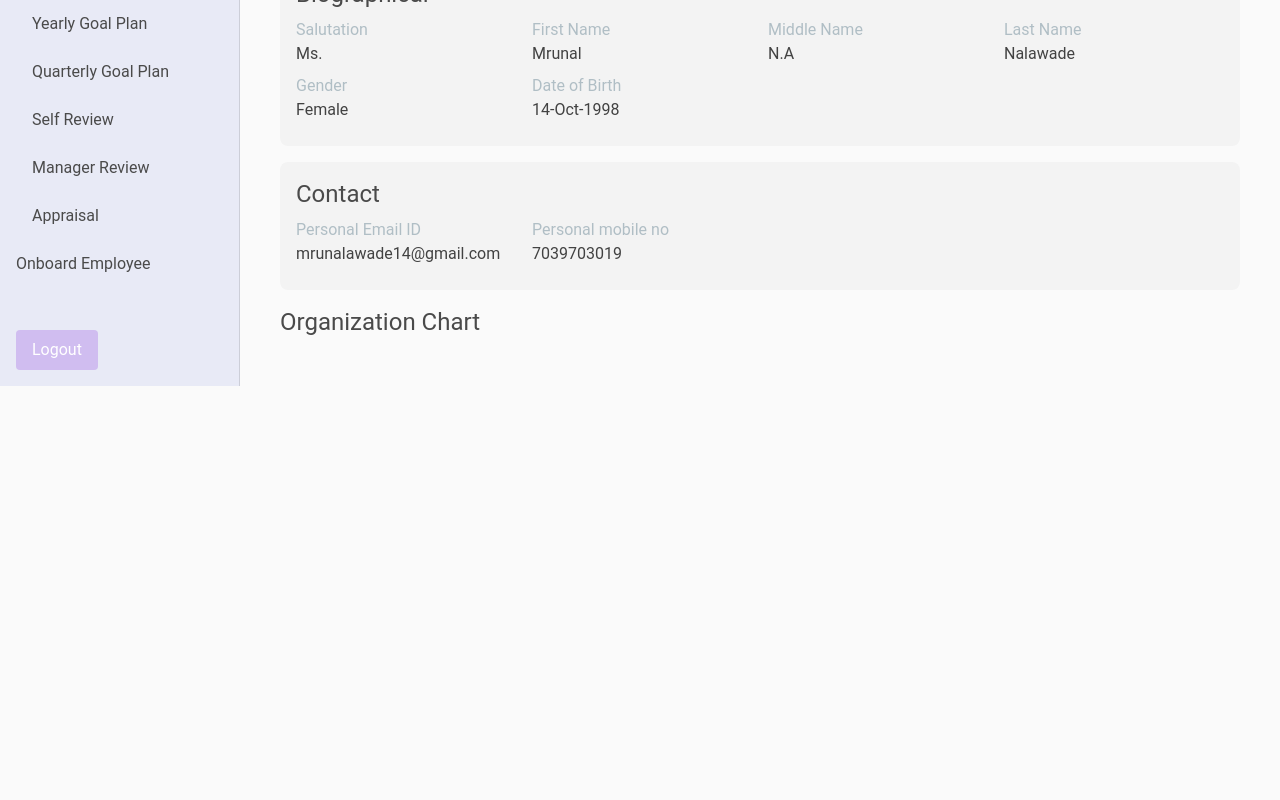
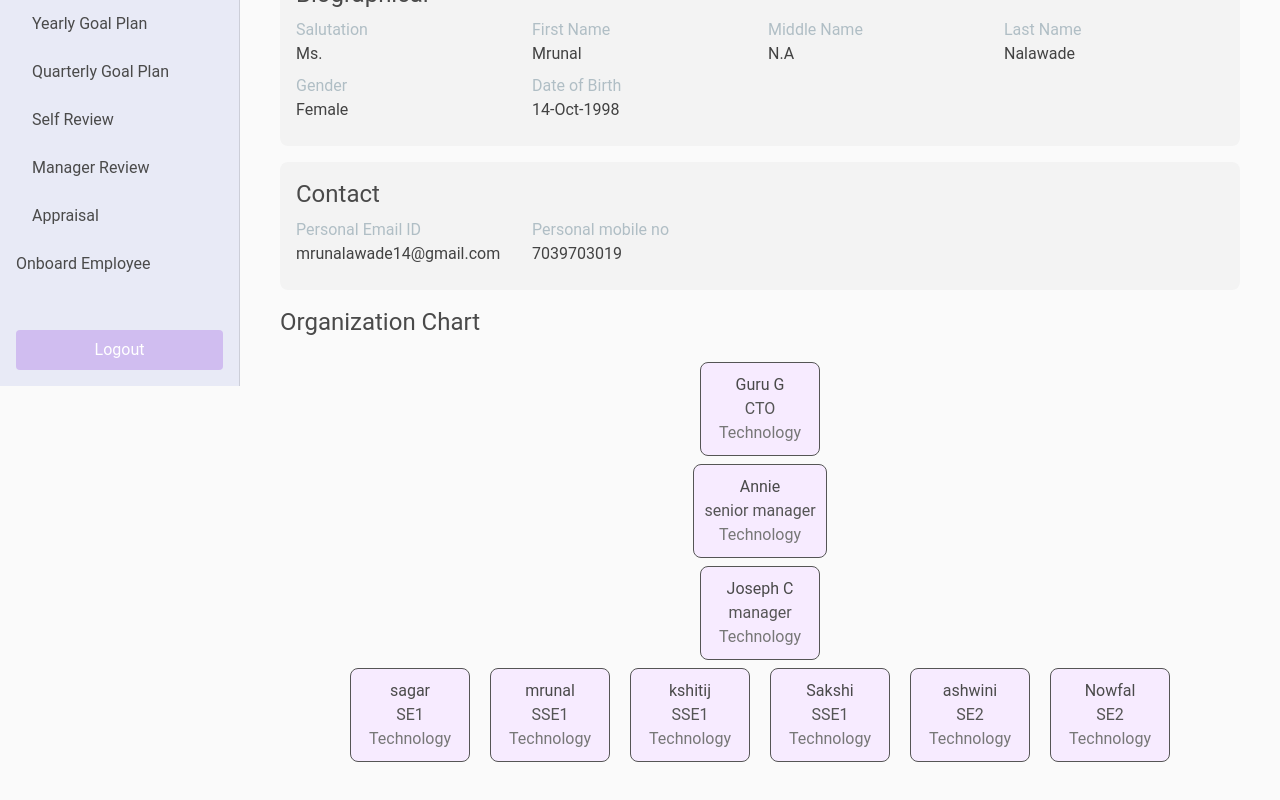
Before and after one commit to Ashwin7867/Cl-Hive-Frontend, a React (Create React App) app: page /profile-overview in a window 1280 px wide. Shown: the part 414-1214 px from the top of the page. Before the commit the page ends 800 px from the top, so only its background shows below. Built offline with nearby package versions, Linux system fonts and the light colour scheme; sample sign-in values are in the browser's storage.

Commit message:
emp details and flowchart changes

```diff
--- a/package.json
+++ b/package.json
@@ -6,6 +6,7 @@
     "@emotion/react": "^11.13.5",
     "@emotion/styled": "^11.13.5",
     "@mui/icons-material": "^6.1.10",
+    "@mui/lab": "^6.0.0-beta.18",
     "@mui/material": "^6.1.10",
     "@mui/styles": "^6.1.10",
     "cra-template": "1.2.0",
--- /dev/null
+++ b/src/components/common/FlowchartTree.jsx
@@ -0,0 +1,119 @@
+import React from "react";
+import { Box, Typography } from "@mui/material";
+import { makeStyles } from "@mui/styles";
+
+// Create custom styles
+const useStyles = makeStyles({
+  treeContainer: {
+    padding: "16px",
+    maxWidth: "100%"
+  },
+  nodeContainer: {
+    display: "flex",
+    flexDirection: "column",
+    alignItems: "center",
+    position: "relative",
+    marginBottom: "16px",
+  },
+  node: {
+    padding: "10px",
+    border: "1px solid #555",
+    borderRadius: "8px",
+    backgroundColor: "#f7ebff",
+    textAlign: "center",
+    minWidth: "120px",
+  },
+  horizontalLeaf: {
+    display: "flex",
+    justifyContent: "center",
+    gap: "20px", // Added gap here between sibling nodes
+    marginTop: "8px",
+  },
+  name: {
+    fontWeight: "bold",
+  },
+  role: {
+    fontSize: "14px",
+    color: "#555",
+  },
+  department: {
+    fontSize: "12px",
+    color: "#777",
+  },
+});
+
+// Dynamic Recursive TreeNode Component
+const TreeNode = ({ details, children }) => {
+  const classes = useStyles();
+  return (
+    <Box className={classes.nodeContainer}>
+      {/* Render the current node */}
+      <Box className={classes.node}>
+        <Typography className={classes.name}>{details?.name}</Typography>
+        <Typography className={classes.role}>{details?.role}</Typography>
+        <Typography className={classes.department}>{details?.department}</Typography>
+      </Box>
+      {/* Render children recursively with spacing */}
+      {children && children.length > 0 && (
+        <Box className={classes.horizontalLeaf}>
+          {children.map((child, index) => (
+            <TreeNode
+              key={index}
+              details={child?.details}
+              children={child?.children}
+            />
+          ))}
+        </Box>
+      )}
+    </Box>
+  );
+};
+
+// Helper function to dynamically parse the `flowchartobj`
+const parseFlowchartLevels = (obj, currentLevel = 0) => {
+  const nextLevelKey = `level${currentLevel}`;
+  if (!obj[nextLevelKey]) return [];
+  const children = Array.isArray(obj[nextLevelKey])
+    ? obj[nextLevelKey].map((item) => ({
+        details: { name: item.name, role: item.role, department: item.department },
+        children: [],
+      }))
+    : [
+        {
+          details: { name: obj[nextLevelKey]?.name, role: obj[nextLevelKey]?.role, department: obj[nextLevelKey]?.department },
+          children: parseFlowchartLevels(obj, currentLevel + 1),
+        },
+      ];
+  return children;
+};
+
+const createDynamicTree = (flowchartobj) => {
+  let hierarchicalStructure = [];
+
+  if (flowchartobj[`level0`]) {
+    hierarchicalStructure.push({
+      details: { name: flowchartobj.level0?.name, role: flowchartobj.level0?.role, department: flowchartobj.level0?.department },
+      children: parseFlowchartLevels(flowchartobj, 1),
+    });
+  }
+
+  return hierarchicalStructure;
+};
+
+const FlowchartTree = ({ flowchartobj }) => {
+  const hierarchicalTree = createDynamicTree(flowchartobj);
+
+  return (
+    <Box className={useStyles().treeContainer}>
+      {hierarchicalTree.map((node, index) => (
+        <TreeNode
+          key={index}
+          details={node?.details}
+          children={node?.children}
+        />
+      ))}
+    </Box>
+  );
+};
+
+export default FlowchartTree;
--- a/src/components/common/LogoutButton.jsx
+++ b/src/components/common/LogoutButton.jsx
@@ -13,6 +13,8 @@ const useStyles = makeStyles({
       border: "none",
       padding: "8px 16px",
       borderRadius: "4px",
+      width: '-webkit-fill-available',
+      right: '16px',
       "&:hover": {
         backgroundColor: "#b299d0",
       },
--- a/src/components/pages/EmployeeDetails.jsx
+++ b/src/components/pages/EmployeeDetails.jsx
@@ -1,7 +1,103 @@
-import React from "react";
+import React, { useState, useEffect } from "react";
+import {
+  Box,
+  CircularProgress
+} from "@mui/material";
+import { makeStyles } from "@mui/styles";
+import InfoDetails from '../profileOverview/InfoDetails';
 
+// Define makeStyles for custom styling
+const useStyles = makeStyles({
+  container: {
+    display: "flex",
+    flexDirection: "column",
+    gap: "16px",
+    padding: "16px",
+  },
+  section: {
+    padding: "16px",
+    width: "100%",
+    borderRadius: "8px",
+    boxShadow: "none !important",
+    backgroundColor: '#f3f3f3 !important'
+  }
+});
+
+const customerObj = {
+  workflow:[{
+    "Group Company": "CaratLane",
+    "Designation": "Software Engineer - II",
+    "Department": "Technology",
+    "Band": "N.A.",
+    "Band Code": "N.A.",
+    "Grade": "N.A.",
+    "Grade Code": "N.A.",
+    "From-To": "18-11-2022 - Present",
+  }],
+  officeLocation:[{
+    "Country": "India",
+    "State": "Maharashtra",
+    "City": "Mumbai",
+    "From-To": "18-11-2022 - Present",
+  }],
+  manager:[{
+    "Manager Name": "Ajay Paul (CL1266)",
+    "From-To": "18-11-2022 - 05-05-2024"
+  },
+  {
+    "Manager Name": "Joseph C (CL0989)",
+    "From-To": "06-05-2024 - Present",
+  }],
+  employeeType:[{
+    "Employee Type": "Full Time Employee (FTE)",
+    "Employee Sub Type": "Executive",
+    "From-To": "18-11-2022 - Present",
+  }],
+};
+
+// The EmployeeDetails component
 const EmployeeDetails = () => {
-  return <h2>Welcome to the Employee Details Page</h2>;
+  const classes = useStyles();
+  const [loading, setLoading] = useState(true);
+  const [customer, setCustomer] = useState({});
+
+  // Simulate API loading with a timeout
+  useEffect(() => {
+    setTimeout(() => {
+      setLoading(false);
+      setCustomer(customerObj)
+    }, 1000); // Simulate API delay
+  }, []);
+
+  if (loading) {
+    return (
+      <Box
+        display="flex"
+        justifyContent="center"
+        alignItems="center"
+        height="100vh"
+      >
+        <CircularProgress />
+      </Box>
+    );
+  }
+
+  return (
+    <Box className={classes.container}>
+      {/* Work Role Section */}
+      <InfoDetails title={'Work Role'} details={customer.workflow[0]} />
+
+      {/* Current Office Location Section */}
+      <InfoDetails title={'Current Office Location'} details={customer.officeLocation[0]} />
+
+      {/* Manager Section */}
+      <InfoDetails title={'Manager'} details={customer.manager[0]} />
+
+      {/* Employee Type Section */}
+      <InfoDetails title={'Employee Type'} details={customer.employeeType[0]} />
+
+    </Box>
+  );
 };
 
 export default EmployeeDetails;
--- a/src/components/pages/ProfileOverview.jsx
+++ b/src/components/pages/ProfileOverview.jsx
@@ -6,6 +6,7 @@ import {
 } from "@mui/material";
 import { makeStyles } from "@mui/styles";
 import InfoDetails from '../profileOverview/InfoDetails';
+import FlowchartTree from '../common/FlowchartTree';
 
 // Define makeStyles for custom styling
 const useStyles = makeStyles({
@@ -24,7 +25,8 @@ const useStyles = makeStyles({
   }
 });
 
-const customer = {
+// Sample objects
+const customerObj = {
   overview: {
     "Employee ID": "CL2494",
     "Department": "Technology",
@@ -57,15 +59,31 @@ const customer = {
   }
 };
 
+const flowchartobj = {
+  level3: [
+    { name: "sagar", role: "SE1", department: "Technology" },
+    { name: "mrunal", role: "SSE1", department: "Technology" },
+    { name: "kshitij", role: "SSE1", department: "Technology" },
+    { name: "Sakshi", role: "SSE1", department: "Technology" },
+    { name: "ashwini", role: "SE2", department: "Technology" },
+    { name: "Nowfal", role: "SE2", department: "Technology" },
+  ],
+  level2: { name: "Joseph C", role: "manager", department: "Technology" },
+  level1: { name: "Annie", role: "senior manager", department: "Technology" },
+  level0: { name: "Guru G", role: "CTO", department: "Technology" },
+};
+
 // The ProfileOverview component
 const ProfileOverview = () => {
   const classes = useStyles();
   const [loading, setLoading] = useState(true);
+  const [customer, setCustomer] = useState({});
 
   // Simulate API loading with a timeout
   useEffect(() => {
     setTimeout(() => {
       setLoading(false);
+      setCustomer(customerObj)
     }, 1000); // Simulate API delay
   }, []);
 
@@ -98,6 +116,7 @@ const ProfileOverview = () => {
         <Typography variant="h5" style={{ marginBottom: "8px" }}>
           {'Organization Chart'}
         </Typography>
+        <FlowchartTree flowchartobj={flowchartobj} />
       </Box>
     </Box>
   );
```
